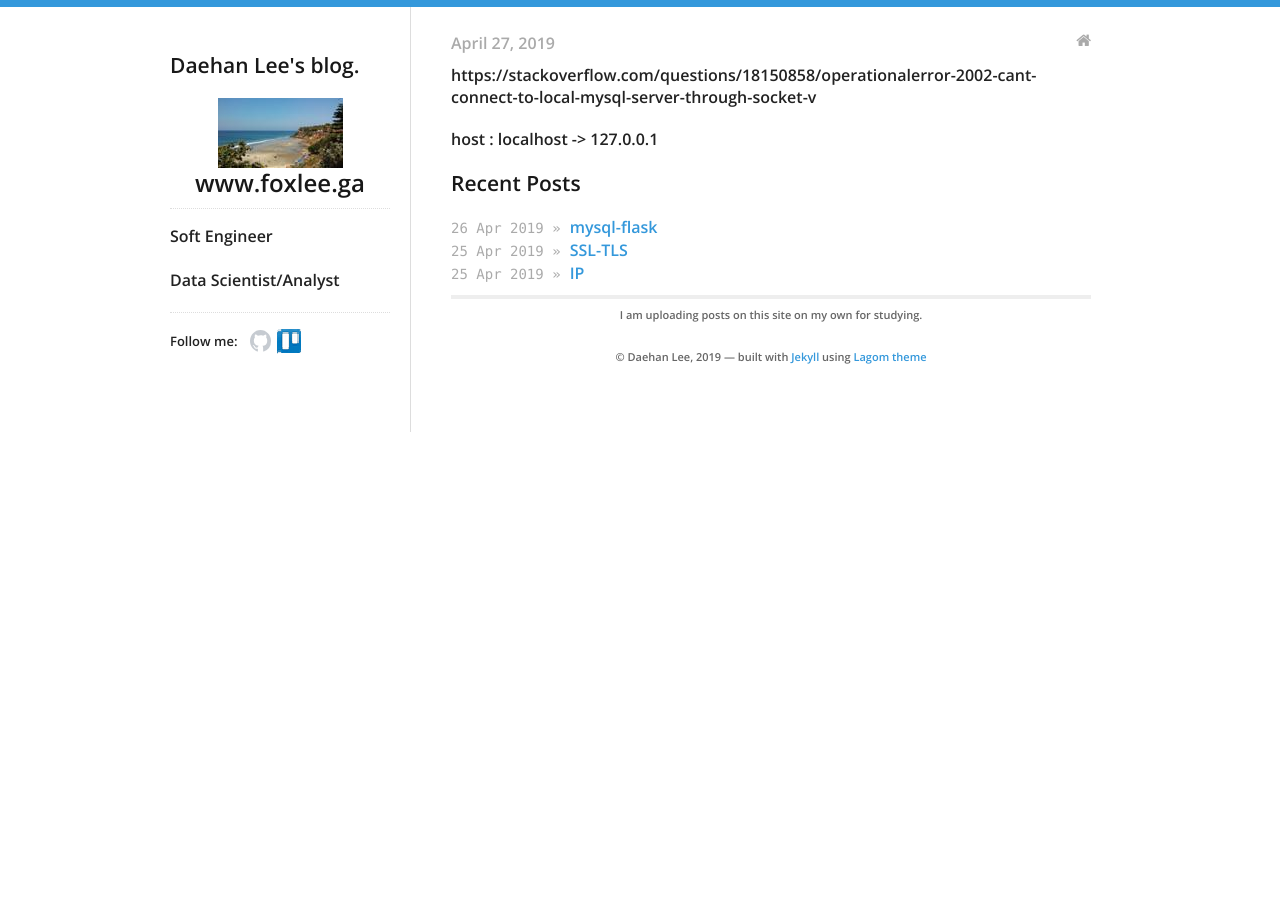
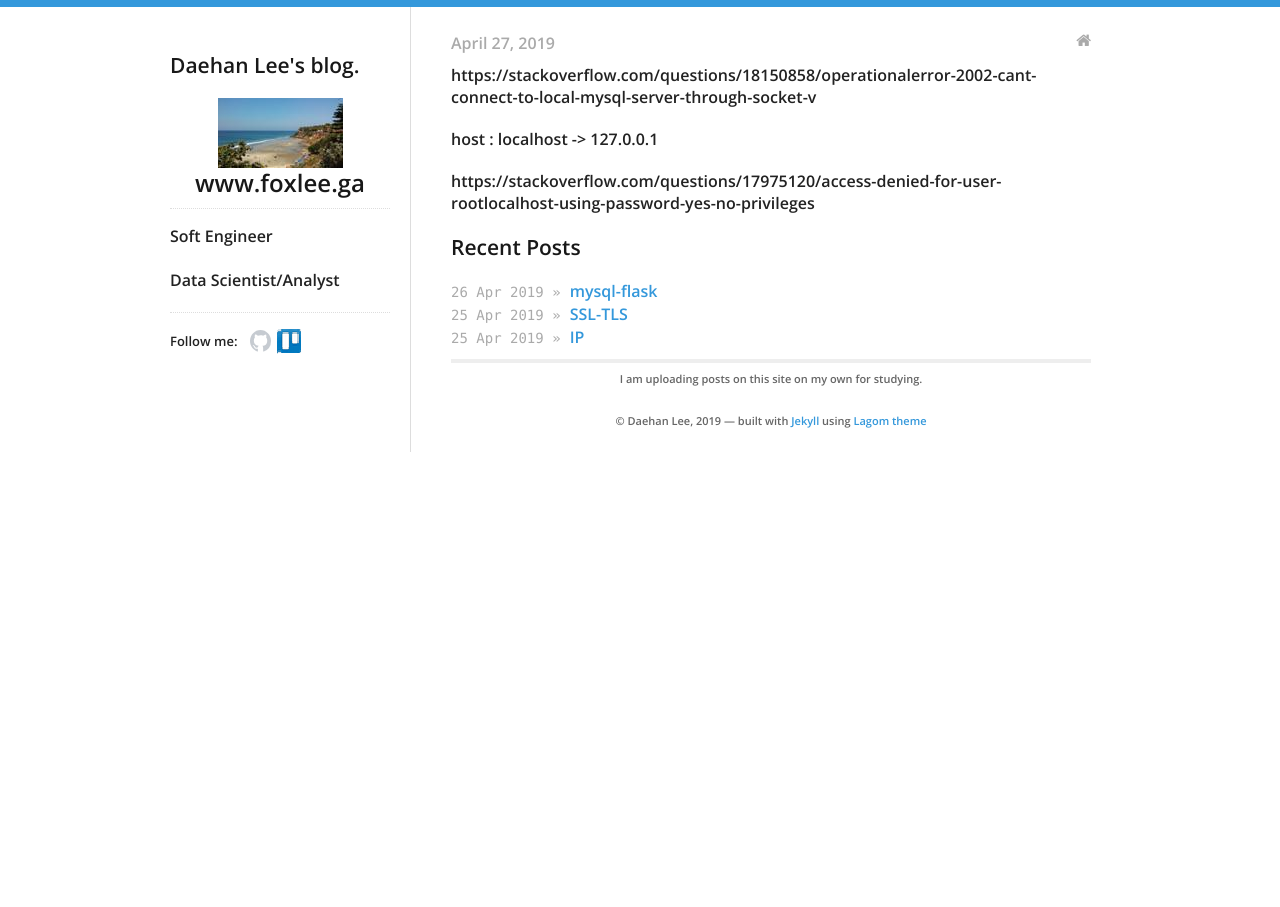
Before and after one commit to daehan0226/Study, a Jekyll site: the page built from _posts/2019-04-27-flask-mysql.md, in a window 1280 px wide. Built offline with Jekyll 4.4.1, drawn with Linux system fonts in a browser that asks for light colours; part of the change alters nothing that is shown.

Commit message:
Update 2019-04-27-flask-mysql.md

```diff
--- a/_posts/2019-04-27-flask-mysql.md
+++ b/_posts/2019-04-27-flask-mysql.md
@@ -9,3 +9,6 @@ categories:
 https://stackoverflow.com/questions/18150858/operationalerror-2002-cant-connect-to-local-mysql-server-through-socket-v
 
 host : localhost -> 127.0.0.1
+
+
+https://stackoverflow.com/questions/17975120/access-denied-for-user-rootlocalhost-using-password-yes-no-privileges
```
